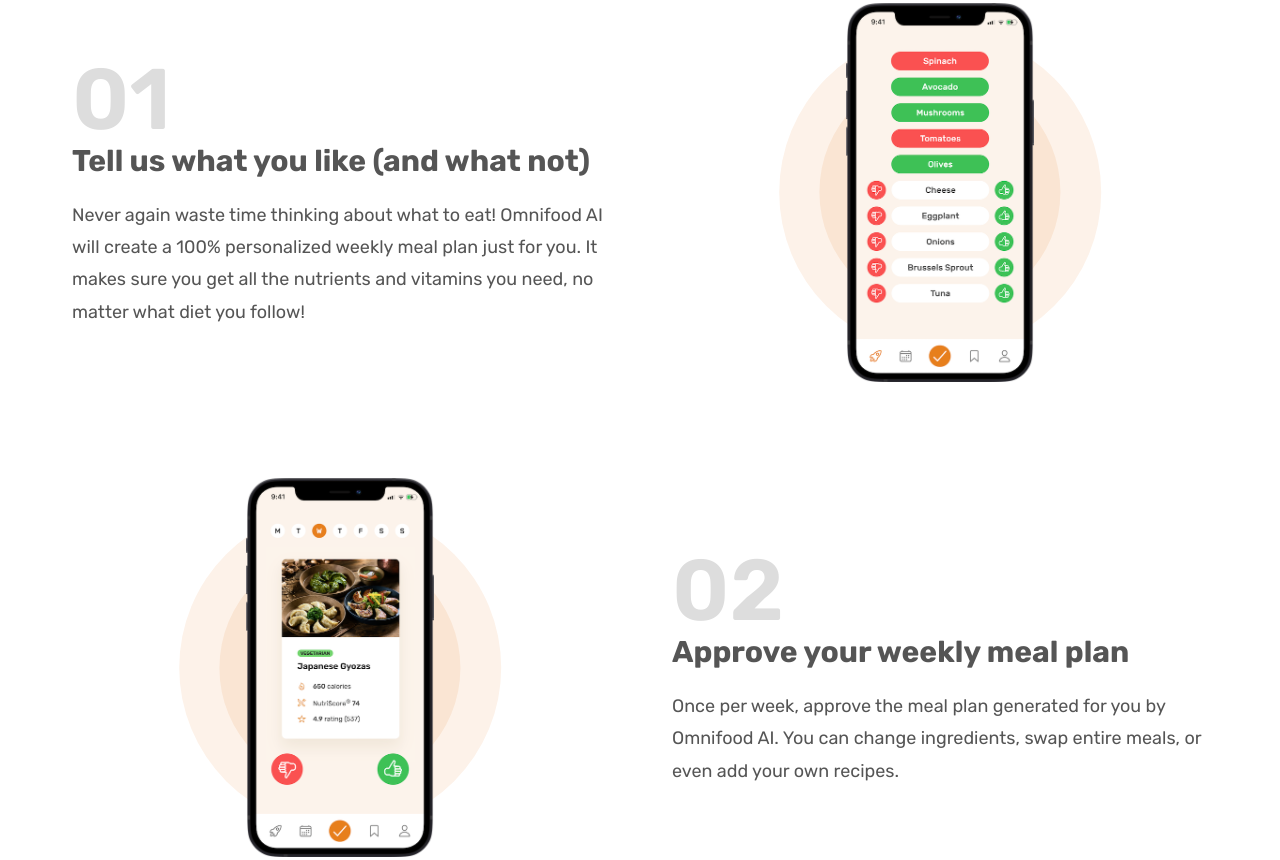
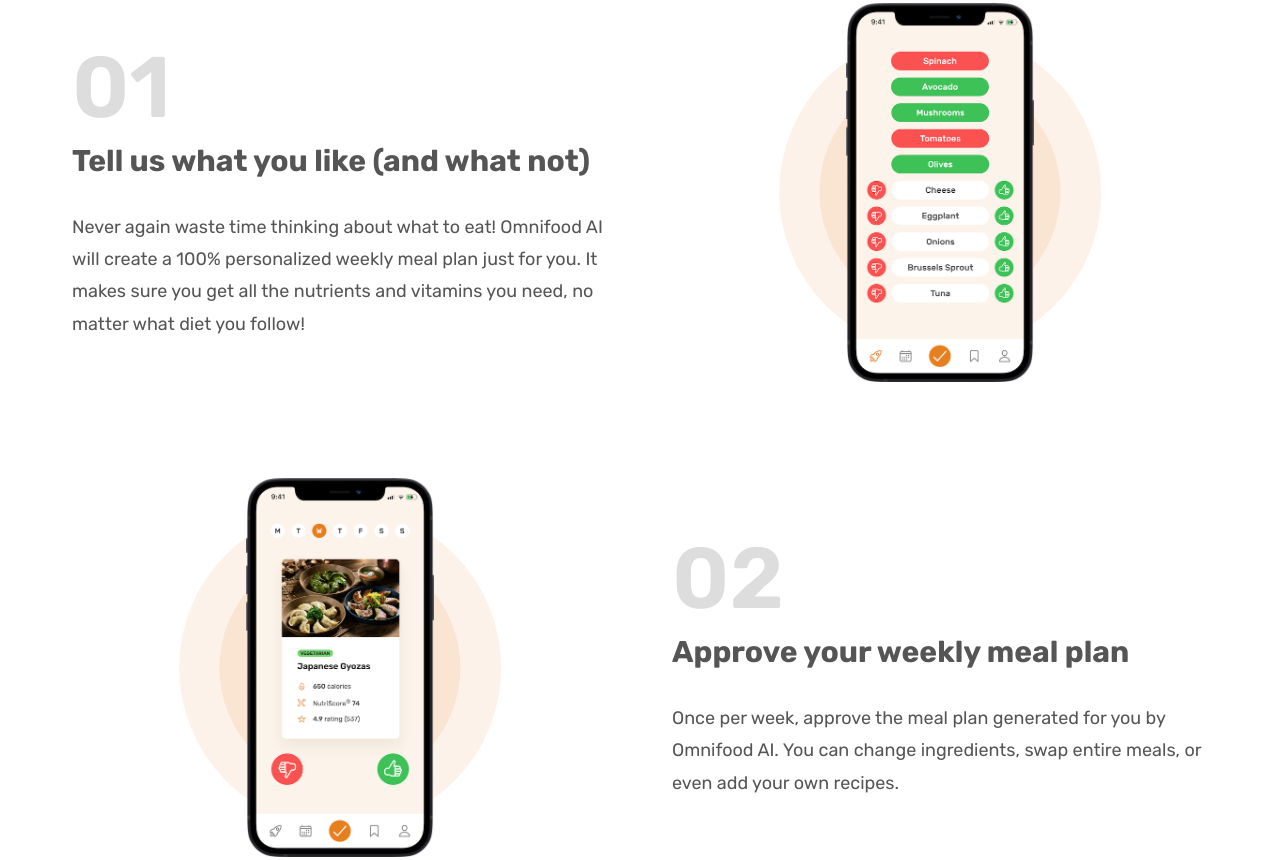
Before and after one commit to Nohit594/Omnifood-Desktop, a plain HTML site: page index.html in a window 1280 px wide. Shown: the part 1184-2044 px from the top of the page. Drawn offline with nearby package versions, Linux system fonts and the light colour scheme.

Commit message:
Update general.css

```diff
--- a/css/general.css
+++ b/css/general.css
@@ -127,7 +127,7 @@
 
 .heading-tertiary {
     font-size: 3rem;
-    line-height: 1.2rem;
+    line-height: 1.2;
     margin-bottom: 3.2rem;
 }
 
```
